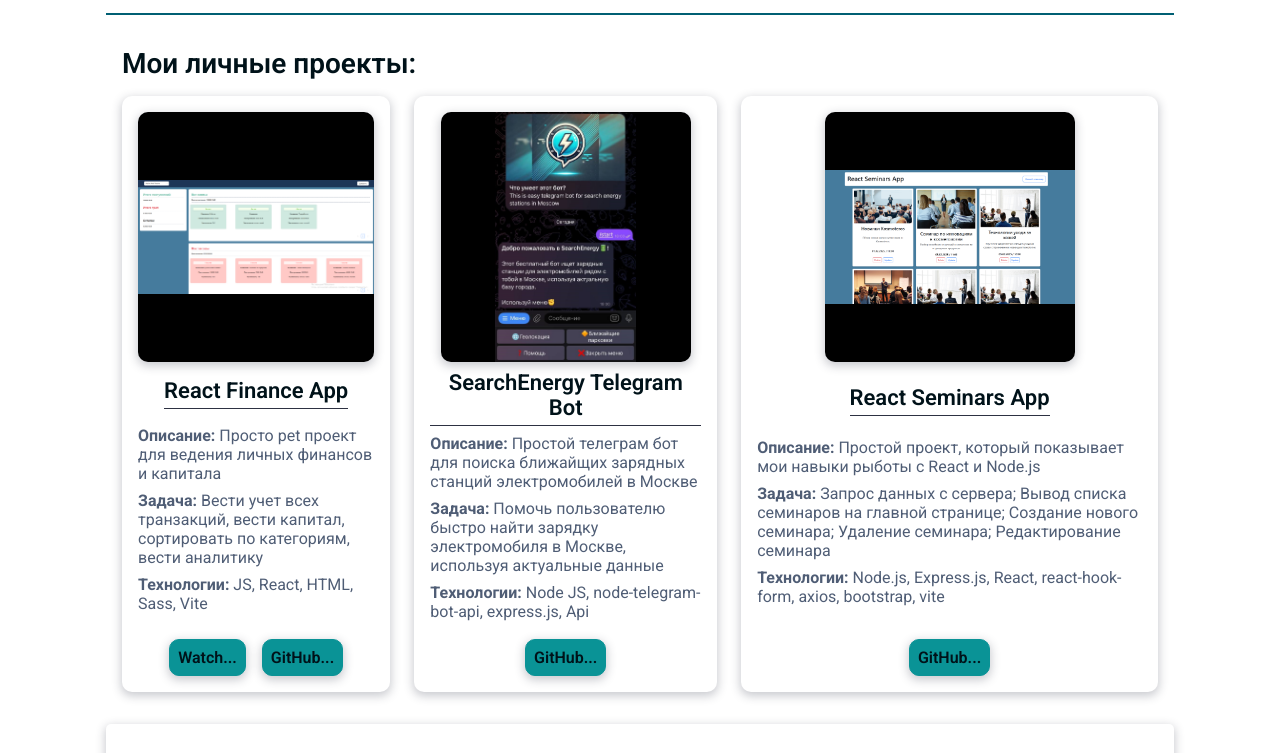
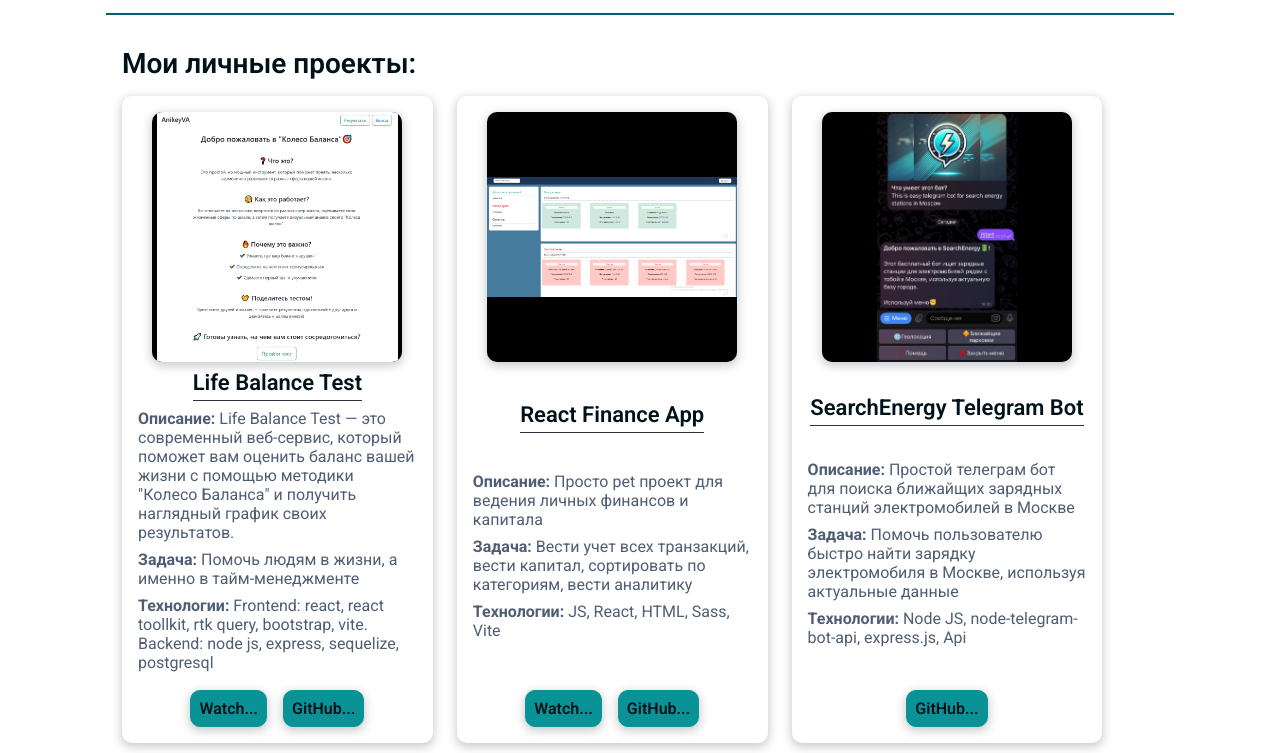
Before and after one commit to anikeydev/my-portfolio-site, a website built with webpack: page index.html in a window 1280 px wide. Shown: the part 684-1437 px from the top of the page. Built offline with nearby package versions, Linux system fonts and the light colour scheme.

Commit message:
add project

```diff
--- a/src/index.js
+++ b/src/index.js
@@ -4,9 +4,30 @@ import './styles/reset.css'
 import reactFinanceAppImg from './assets/financeapp.png'
 import searchEnergyTelegramBot from './assets/searchEnergyTelegramBot.jpg'
 import reactSeminarsAppImg from './assets/preview.png'
-import inWork from './assets/inWork.png'
+import lifebalance from './assets/lifebalance.png'
 
 const projects = [
+  {
+    imgPath: lifebalance,
+    imgAlt: 'lifebalance',
+    name: 'Life Balance Test',
+    description: [
+      {
+        title: 'Описание:',
+        text: 'Life Balance Test — это современный веб-сервис, который поможет вам оценить баланс вашей жизни с помощью методики "Колесо Баланса" и получить наглядный график своих результатов.',
+      },
+      {
+        title: 'Задача:',
+        text: 'Помочь людям в жизни, а именно в тайм-менеджменте',
+      },
+      {
+        title: 'Технологии:',
+        text: 'Frontend: react, react toollkit, rtk query, bootstrap, vite. Backend: node js, express, sequelize, postgresql',
+      },
+    ],
+    link: 'https://life-balance-test.ru/',
+    linkGH: 'https://github.com/anikeydev/life-wheel-app',
+  },
   {
     imgPath: reactFinanceAppImg,
     imgAlt: 'react finance app',
--- a/src/styles/projects.sass
+++ b/src/styles/projects.sass
@@ -8,10 +8,11 @@
         margin-bottom: 1rem
     &__list
         display: flex
+        flex-wrap: wrap
         gap: 1.5rem
     &__item
         display: flex
-        min-width: 250px
+        flex: 0 0 30%
         flex-direction: column
         align-items: center
         justify-content: space-between
```
Also changed, not shown: dist/804d181daa3f95329dad.png (added), dist/b016d05f4ec0df162024.png (added), dist/b286e182633ffeb4daa7.jpg (added), dist/index.html, dist/main.css, dist/main.js (added), src/assets/lifebalance.png (added).
